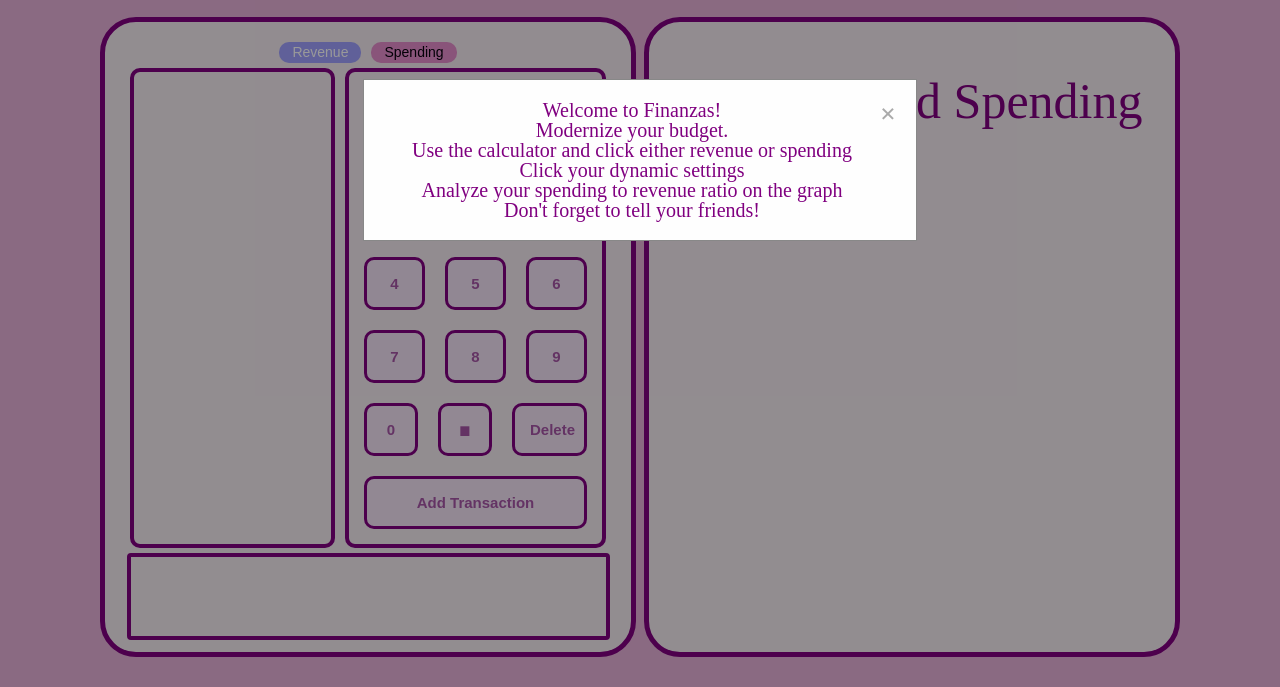
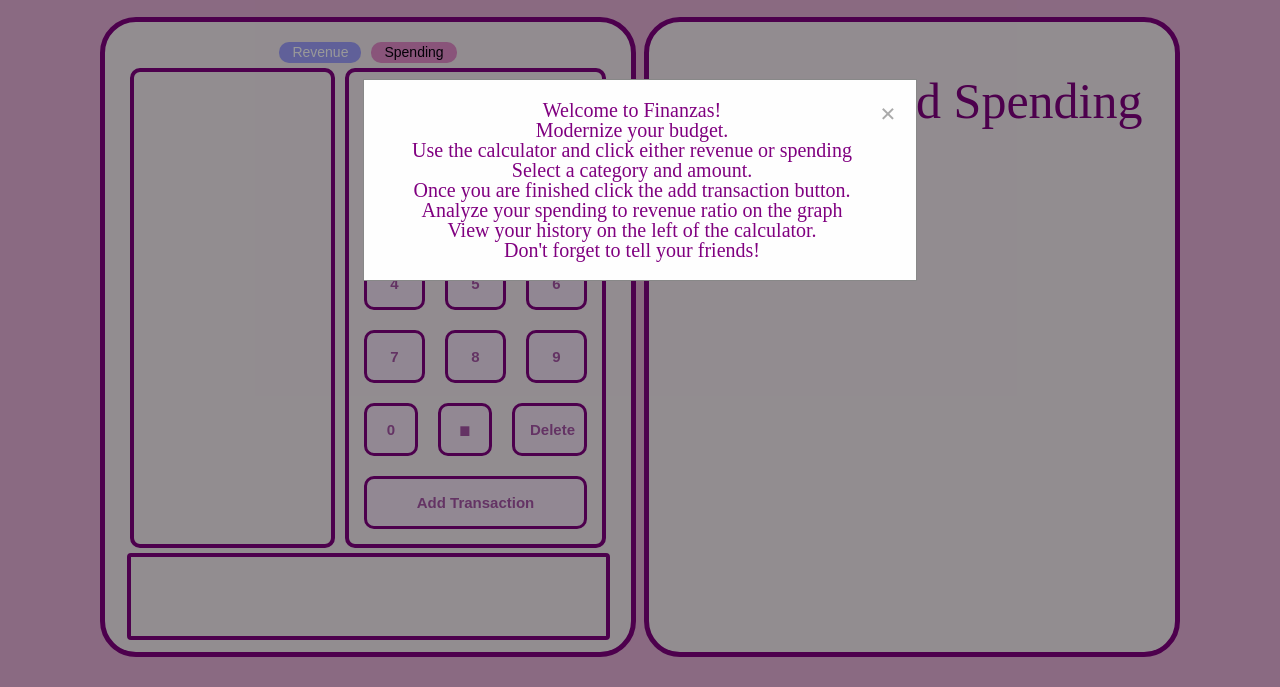
Before and after one commit to janirac/Finanzas, a website built with webpack: page index.html in a window 1280 px wide. Both pictures are taken after a click on the button "Instructions". Shown: the part 113-800 px from the top of the page. Built offline with nearby package versions, Linux system fonts and the light colour scheme; no server answers.

Commit message:
add more text to modal

```diff
--- a/index.html
+++ b/index.html
@@ -20,8 +20,10 @@
               <p>Welcome to Finanzas!</p>
               <p>Modernize your budget.</p>
               <p>Use the calculator and click either revenue or spending</p>
-              <p>Click your dynamic settings</p>
+              <p>Select a category and amount.</p>
+              <p>Once you are finished click the add transaction button.</p>
               <p>Analyze your spending to revenue ratio on the graph</p>
+              <p>View your history on the left of the calculator.</p>
               <p>Don't forget to tell your friends!</p>
             </div>
           </div>
```
